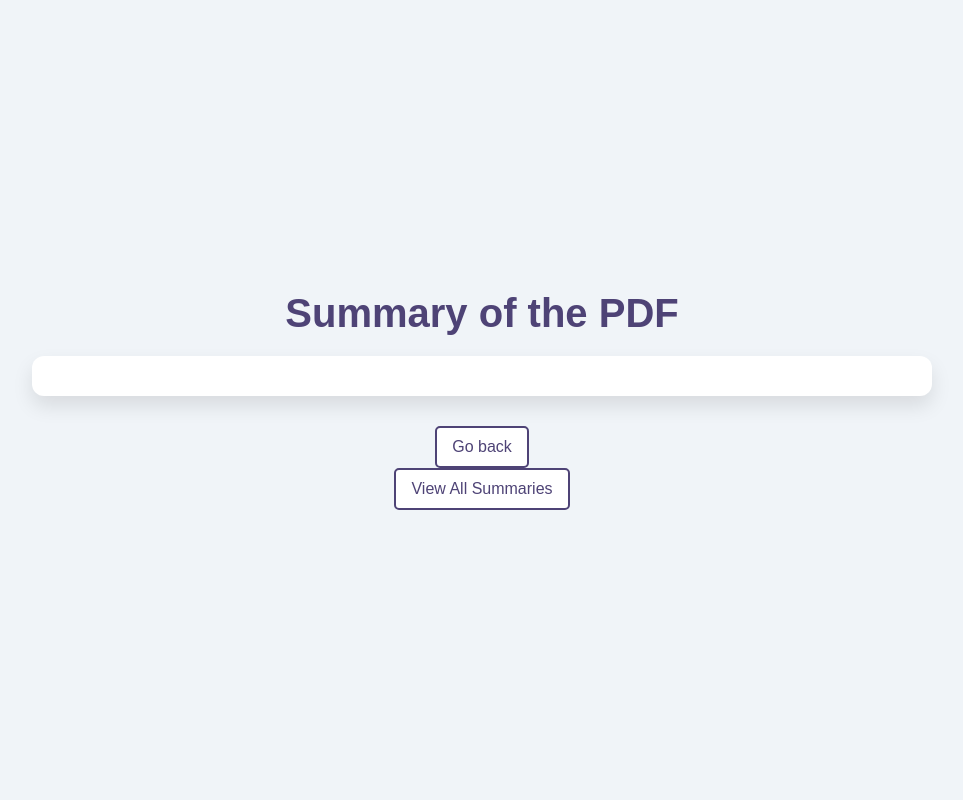
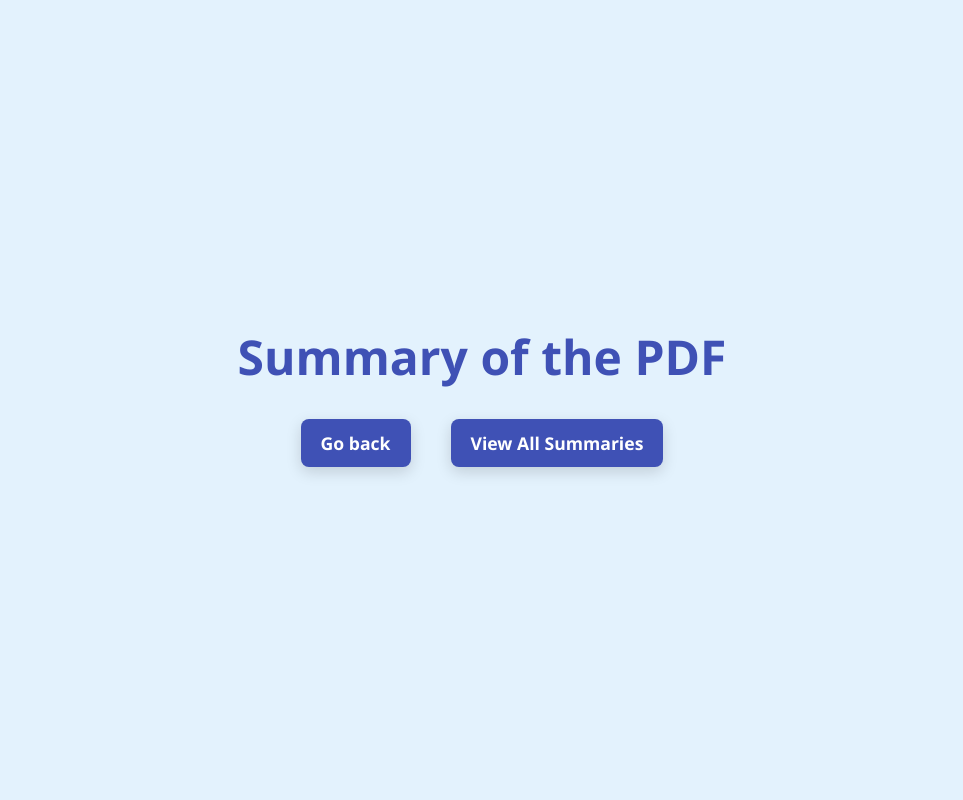
Before and after one commit to NidhiNayak08/Flask_LegalEase, a Flask app: template flask-app/templates/summary.html in a window 1280 px wide. Shown: the whole page, without its empty margins (158-1121 px from the left). Run offline with Flask 3, Linux system fonts and the light colour scheme; the template is opened without the code that fills it, so the values that code supplies are empty.

Commit message:
add formatted summary into sections

```diff
--- a/flask-app/app.py
+++ b/flask-app/app.py
@@ -6,6 +6,8 @@ import os
 from rouge_score import rouge_scorer
 from bert_score import score
 from fpdf import FPDF
+from langchain_groq import ChatGroq
+import markdown
 
 app = Flask(__name__)
 
@@ -19,6 +21,8 @@ if not os.path.exists(SUMMARIES_DIR):
 # Load the tokenizer and model for Legal-BERT
 tokenizer = AutoTokenizer.from_pretrained("nlpaueb/legal-bert-small-uncased")
 model = AutoModelForTokenClassification.from_pretrained("nlpaueb/legal-bert-small-uncased")
+
+
 
 # Function to read a PDF document and extract text
 def extract_text_from_pdf(pdf_path):
@@ -72,13 +76,53 @@ def evaluate_summary_bert(reference_summary, generated_summary):
     P, R, F1 = score([generated_summary], [reference_summary], lang="en", verbose=True)
     return F1.mean().item()  # Return F1 score
 
+
+
+
+# Initialize the ChatGroq client (make sure to provide the API key properly)
+llm = ChatGroq(
+    model="llama3-8b-8192",
+    temperature=0.7,
+    max_tokens=None,
+    max_retries=2,
+    api_key="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" # Ensure your API key is set as an environment variable
+)
+
+def format_summary(summary_text):
+    messages = [
+        (
+            "system",
+            " You are a legal document summarizer formater , you will format the given summary by dividing it into sections like parties involved, facts, evidences, arguments and conclusions.And dont include the line that Here is the formted summary.",
+        ),
+        ("human", summary_text),
+    ]
+
+    # Call the Groq model to get the formatted summary
+    try:
+        ai_msg = llm.invoke(messages)
+        formatted_summary = ai_msg.content
+        markdown_text = formatted_summary
+        html = markdown.markdown(markdown_text)
+        return html
+    except Exception as e:
+        print(f"Error with  API: {e}")
+        return summary_text  # Fallback to original summary if API fails
+
+
 # Function to summarize a document with recursive chunks
 def summarize_document(text):
     cleaned_text = clean_text(text)
     chunks = recursive_chunk(cleaned_text, chunk_size=600)  # Adjusted chunk size
     chunk_summaries = summarize_chunks(chunks)
     final_summary = merge_summaries(chunk_summaries)
-    return final_summary
+
+    formatted_summary = format_summary(final_summary)
+    return formatted_summary
+
+
+
+
+
 
 # Helper function to save summary as a PDF
 def save_summary_as_pdf(summary_text, summary_filename):
--- a/flask-app/templates/summary.html
+++ b/flask-app/templates/summary.html
@@ -1,8 +1,8 @@
 <!DOCTYPE html>
 <html lang="en">
   <head>
-    <meta charset="UTF-8">
-    <meta name="viewport" content="width=device-width, initial-scale=1.0">
+    <meta charset="UTF-8" />
+    <meta name="viewport" content="width=device-width, initial-scale=1.0" />
     <title>PDF Summary</title>
     <style>
       * {
@@ -12,63 +12,86 @@
       }
 
       body {
-            font-family: Arial, sans-serif;
-            background-color: #f0f4f8;
+        font-family: "Segoe UI", Tahoma, Geneva, Verdana, sans-serif;
+        background-color: #e3f2fd;
         display: flex;
         flex-direction: column;
         justify-content: center;
         align-items: center;
         min-height: 100vh;
         padding: 20px;
+        color: #333;
       }
 
       h1 {
-            color: #4e4376; /* Updated to match previous design */
-            font-size: 2.5rem;
+        font-size: 3rem;
+        font-weight: bold;
+        color: #3f51b5;
         margin-bottom: 20px;
         text-align: center;
-            font-weight: bold;
       }
 
       p {
-            background-color: #fff; /* White background for the summary */
-            padding: 20px; /* Increased padding */
-            border-radius: 12px; /* Rounded corners */
-            box-shadow: 0 10px 20px rgba(0, 0, 0, 0.1); /* Subtle shadow */
+        background-color: #ffffff;
+        padding: 30px;
+        border-radius: 15px;
+        box-shadow: 0 8px 30px rgba(0, 0, 0, 0.1);
         max-width: 900px;
         width: 100%;
-            margin-bottom: 30px; /* More space below the summary */
-            line-height: 1.6;
+        margin-bottom: 40px;
+        line-height: 1.8;
         color: #555;
-            font-size: 1rem; /* Font size */
+        font-size: 1.1rem;
       }
 
       a {
         text-decoration: none;
-            font-size: 1rem;
-            color: #4e4376; /* Updated to match previous design */
-            background-color: #fff; /* Button background */
-            border: 2px solid #4e4376; /* Button border color */
-            padding: 10px 15px;
-            border-radius: 5px;
-            transition: background-color 0.3s ease, color 0.3s ease;
-            display: inline-block; /* Make it block for padding */
-        }
-
-        a:hover {
-            background-color: #4e4376; /* Hover background color */
-            color: white; /* Hover text color */
+        font-size: 1.1rem;
+        color: #ffffff;
+        background-color: #3f51b5;
+        padding: 12px 20px;
+        border-radius: 8px;
+        margin: 10px;
+        display: inline-block;
+        font-weight: bold;
+        box-shadow: 0 5px 15px rgba(0, 0, 0, 0.15);
       }
 
       a:focus {
         outline: none;
       }
+
+      .container {
+        display: flex;
+        justify-content: center;
+        gap: 20px;
+      }
+
+      /* Responsive design */
+      @media (max-width: 768px) {
+        h1 {
+          font-size: 2.2rem;
+        }
+
+        p {
+          font-size: 1rem;
+        }
+
+        a {
+          font-size: 1rem;
+          padding: 10px 15px;
+        }
+      }
     </style>
   </head>
   <body>
     <h1>Summary of the PDF</h1>
-    <p>{{ summary }}</p>
+    <div class=""></div>
+    <div>{{ summary | safe }}</div>
+    <!-- Render summary as safe HTML -->
+    <div class="container">
       <a href="{{ url_for('index') }}">Go back</a>
       <a href="{{ url_for('my_docs') }}">View All Summaries</a>
+    </div>
   </body>
 </html>
```
Also changed, not shown: 5 other files. Lines whose indentation alone changed are shown as unchanged.
